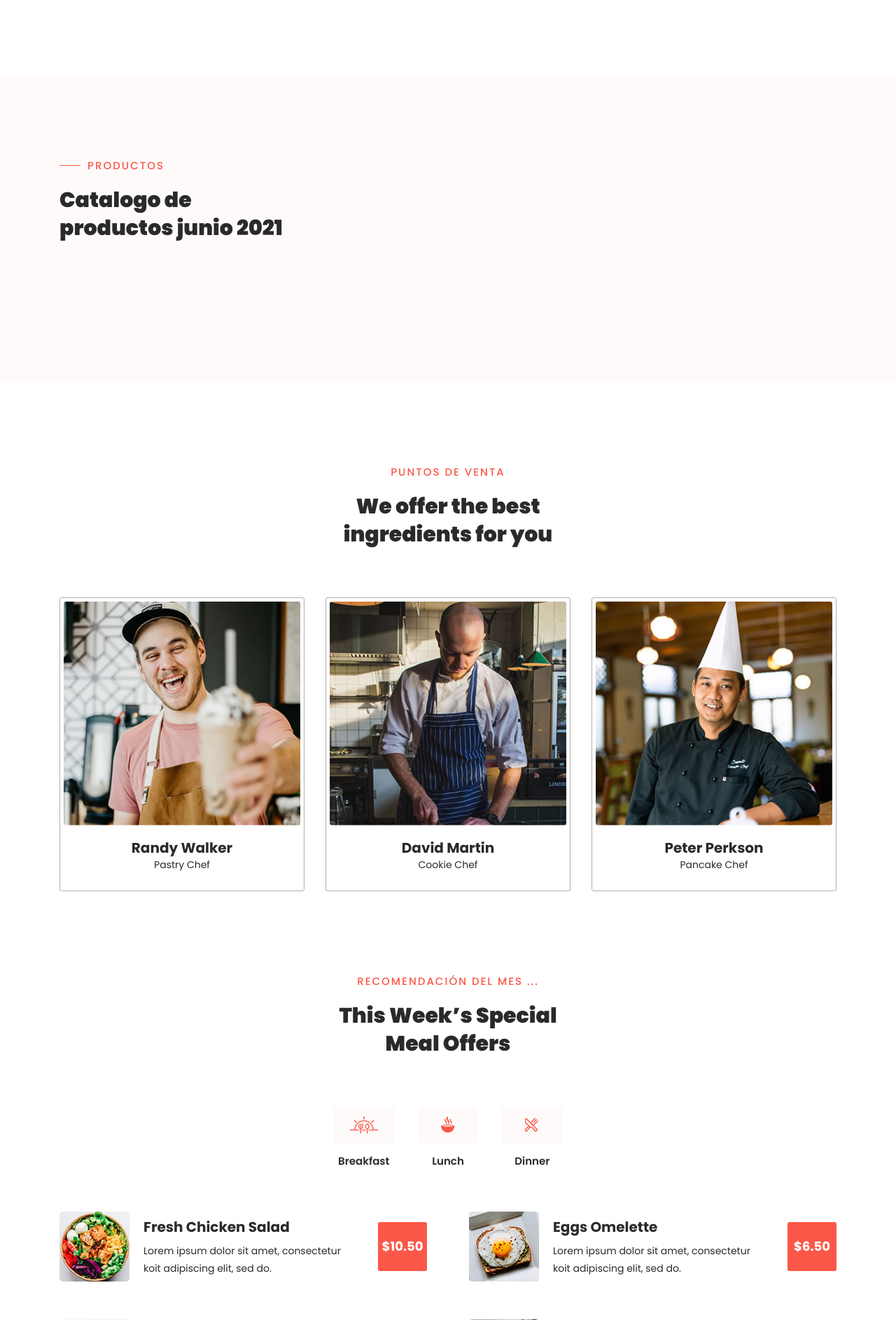
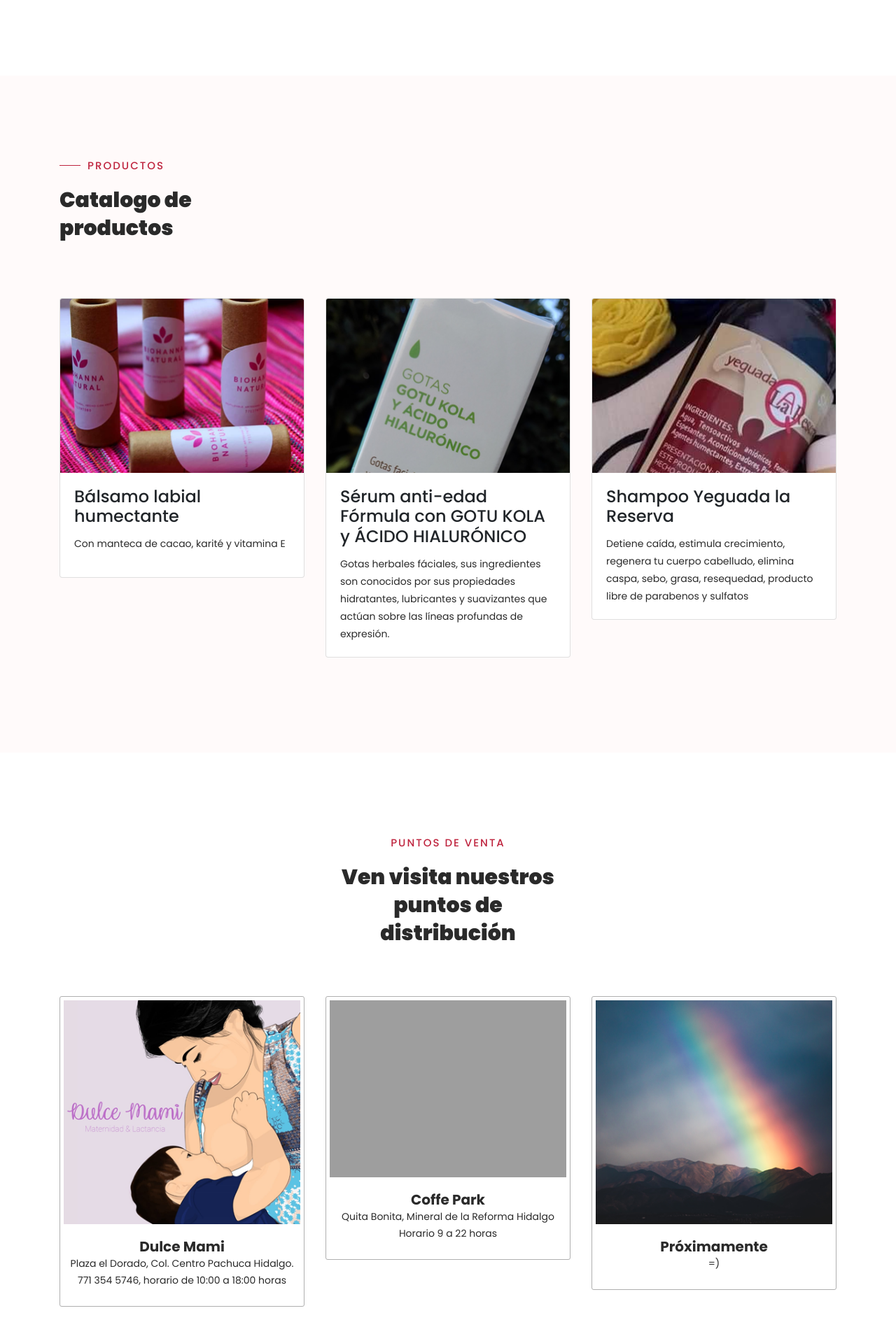
Before and after one commit to dlunna/al.d21.hshop, a Django app: page / in a window 1280 px wide. Shown: the part 1600-3487 px from the top of the page at 70% size. Run offline with Django 3.2, Linux system fonts and the light colour scheme; some libraries are stand-ins or nearby versions; grey boxes are pictures that could not be loaded.

Commit message:
primera version para revisión

```diff
--- a/project/core/static/core/assets/css/templatemo-klassy-cafe.css
+++ b/project/core/static/core/assets/css/templatemo-klassy-cafe.css
@@ -174,7 +174,7 @@
 .section-heading h6 {
   position: relative;
   font-size: 15px;
-  color: #fb5849;
+  color: #BF253F;
   font-weight: 500;
   letter-spacing: 2px;
   text-transform: uppercase;
@@ -188,7 +188,7 @@
   position: absolute;
   left: 0;
   top: 8px;
-  background-color: #fb5849;
+  background-color: #BF253F;
 }
 
 .section-heading h2 {
@@ -1451,7 +1451,7 @@
   right: 0;
   width: 70px;
   height: 70px;
-  background-color: #fb5849;
+  background-color: #BF253F; /* este es el color general de todo */
   display: inline-block;
   text-align: center;
   line-height: 70px;
--- a/project/core/templates/core/katy.html
+++ b/project/core/templates/core/katy.html
@@ -39,19 +39,10 @@
                             <li class="scroll-to-section"><a href="#about">Acerca de</a></li>
 
 
-                            <li class="scroll-to-section"><a href="#menu">Menu</a></li>
-                            <li class="scroll-to-section"><a href="#chefs">Chefs</a></li>
-                            <li class="submenu">
-                                <a href="javascript:;">Features</a>
-                                <ul>
-                                    <li><a href="#">Features Page 1</a></li>
-                                    <li><a href="#">Features Page 2</a></li>
-                                    <li><a href="#">Features Page 3</a></li>
-                                    <li><a href="#">Features Page 4</a></li>
-                                </ul>
-                            </li>
+                            <li class="scroll-to-section"><a href="#menu">Productos</a></li>
+                            <li class="scroll-to-section"><a href="#chefs">Puntos de venta</a></li>
                             <!-- <li class=""><a rel="sponsored" href="https://templatemo.com" target="_blank">External URL</a></li> -->
-                            <li class="scroll-to-section"><a href="#reservation">Contact Us</a></li>
+                            <li class="scroll-to-section"><a href="#reservation">Pedidos</a></li>
                         </ul>
                         <a class='menu-trigger'>
                             <span>Menu</span>
@@ -150,13 +141,13 @@
                         {% block contenido %}{% endblock %}</p>
                         <div class="row">
                             <div class="col-4">
-                                <img src="{% static 'core/assets/images/about-thumb-01.jpg' %}" alt="">
+                                <img src="{% static 'core/images/about-thumb-01.png' %}" alt="Photo by freestocks on Unsplash">
                             </div>
                             <div class="col-4">
-                                <img src="{% static 'core/assets/images/about-thumb-02.jpg' %}" alt="">
+                                <img src="{% static 'core/images/about-thumb-02.png' %}" alt="Photo by Julian Florez on Unsplash">
                             </div>
                             <div class="col-4">
-                                <img src="{% static 'core/assets/images/about-thumb-03.jpg' %}" alt="">
+                                <img src="{% static 'core/images/about-thumb-03.png' %}" alt="Photo by Ryan 'O' Niel on Unsplash">
                             </div>
                         </div>
                     </div>
@@ -177,98 +168,94 @@
     </section>
     <!-- ***** About Area Ends ***** -->
 
+
+
+
+
+
+
     <!-- ***** Menu Area Starts ***** -->
     <section class="section" id="menu">
+
         <div class="container">
             <div class="row">
                 <div class="col-lg-4">
                     <div class="section-heading">
+
                         <h6>Productos</h6>
-                        <h2>Catalogo de productos junio 2021</h2>
+                        <h2>Catalogo de productos</h2>
                     </div>
                 </div>
             </div>
         </div>
-        <div class="menu-item-carousel">
-            <div class="col-lg-12">
-                <div class="owl-menu-item owl-carousel">
-                    <div class="item">
-                        <div class='card card1'>
-                            <div class="price"><h6>$14</h6></div>
-                            <div class='info'>
-                              <h1 class='title'>Chocolate Cake</h1>
-                              <p class='description'>Lorem ipsum dolor sit amet, consectetur adipiscing elit, sedii do eiusmod teme.</p>
-                              <div class="main-text-button">
-                                  <div class="scroll-to-section"><a href="#reservation">Make Reservation <i class="fa fa-angle-down"></i></a></div>
+
+
+        <!-- otro carrusel -->
+
+        <!-- otro carrusel fin -->
+
+
+
+        <!-- carousel card START -->
+
+<div class="container">
+
+    <div class="row">
+
+
+            <div class="col-12">
+
+                            <div class="row">
+
+                                <div class="col-md-4 mb-3">
+                                    <div class="card">
+                                        <img class="img-fluid" alt="bálsamo labial" src="{% static 'core/images/producto-01.png' %}">
+                                        <div class="card-body">
+                                            <h4 class="card-title">Bálsamo labial humectante</h4>
+                                            <p class="card-text">Con manteca de cacao, karité y vitamina E</p>
                                         </div>
                                     </div>
                                 </div>
-                    </div>
-                    <div class="item">
-                        <div class='card card2'>
-                            <div class="price"><h6>$22</h6></div>
-                            <div class='info'>
-                              <h1 class='title'>Klassy Pancake</h1>
-                              <p class='description'>Lorem ipsum dolor sit amet, consectetur adipiscing elit, sedii do eiusmod teme.</p>
-                              <div class="main-text-button">
-                                  <div class="scroll-to-section"><a href="#reservation">Make Reservation <i class="fa fa-angle-down"></i></a></div>
+
+                                <div class="col-md-4 mb-3">
+                                    <div class="card">
+                                        <img class="img-fluid" alt="sérum anti-edad" src="{% static 'core/images/producto-02.png' %}">
+                                        <div class="card-body">
+                                            <h4 class="card-title">Sérum anti-edad Fórmula con GOTU KOLA y ÁCIDO HIALURÓNICO</h4>
+                                            <p class="card-text">Gotas herbales fáciales, sus ingredientes son conocidos por sus propiedades hidratantes, lubricantes y suavizantes que actúan sobre las líneas profundas de expresión.
+</p>
                                         </div>
                                     </div>
                                 </div>
-                    </div>
-                    <div class="item">
-                        <div class='card card3'>
-                            <div class="price"><h6>$18</h6></div>
-                            <div class='info'>
-                              <h1 class='title'>Tall Klassy Bread</h1>
-                              <p class='description'>Lorem ipsum dolor sit amet, consectetur adipiscing elit, sedii do eiusmod teme.</p>
-                              <div class="main-text-button">
-                                  <div class="scroll-to-section"><a href="#reservation">Make Reservation <i class="fa fa-angle-down"></i></a></div>
+
+                                <div class="col-md-4 mb-3">
+                                    <div class="card">
+                                        <img class="img-fluid" alt="shampoo" src="{% static 'core/images/producto-03.png' %}">
+                                        <div class="card-body">
+                                            <h4 class="card-title">Shampoo Yeguada la Reserva</h4>
+                                            <p class="card-text">Detiene caída, estimula crecimiento, regenera tu cuerpo cabelludo, elimina caspa, sebo, grasa, resequedad, producto libre de parabenos y sulfatos</p>
                                         </div>
                                     </div>
                                 </div>
+
                             </div>
-                    <div class="item">
-                        <div class='card card4'>
-                            <div class="price"><h6>$10</h6></div>
-                            <div class='info'>
-                              <h1 class='title'>Blueberry CheeseCake</h1>
-                              <p class='description'>Lorem ipsum dolor sit amet, consectetur adipiscing elit, sedii do eiusmod teme.</p>
-                              <div class="main-text-button">
-                                  <div class="scroll-to-section"><a href="#reservation">Make Reservation <i class="fa fa-angle-down"></i></a></div>
+
+
+            </div>
+
     </div>
 </div>
-                        </div>
-                    </div>
-                    <div class="item">
-                        <div class='card card5'>
-                            <div class="price"><h6>$8.50</h6></div>
-                            <div class='info'>
-                              <h1 class='title'>Klassy Cup Cake</h1>
-                              <p class='description'>Lorem ipsum dolor sit amet, consectetur adipiscing elit, sedii do eiusmod teme.</p>
-                              <div class="main-text-button">
-                                  <div class="scroll-to-section"><a href="#reservation">Make Reservation <i class="fa fa-angle-down"></i></a></div>
-                              </div>
-                            </div>
-                        </div>
-                    </div>
-                    <div class="item">
-                        <div class='card card3'>
-                            <div class="price"><h6>$7.25</h6></div>
-                            <div class='info'>
-                              <h1 class='title'>Klassic Cake</h1>
-                              <p class='description'>Lorem ipsum dolor sit amet, consectetur adipiscing elit, sedii do eiusmod teme.</p>
-                              <div class="main-text-button">
-                                  <div class="scroll-to-section"><a href="#reservation">Make Reservation <i class="fa fa-angle-down"></i></a></div>
-                              </div>
-                            </div>
-                        </div>
-                    </div>
-                </div>
-            </div>
-        </div>
+
+        <!-- carousel card ENDs -->
+
+
+
+
     </section>
     <!-- ***** Menu Area Ends ***** -->
+
+
+
 
     <!-- ***** Chefs Area Starts ***** -->
     <section class="section" id="chefs">
@@ -277,7 +264,7 @@
                 <div class="col-lg-4 offset-lg-4 text-center">
                     <div class="section-heading">
                         <h6>Puntos de venta</h6>
-                        <h2>We offer the best ingredients for you</h2>
+                        <h2>Ven visita nuestros puntos de distribución </h2>
                     </div>
                 </div>
             </div>
@@ -287,15 +274,18 @@
                         <div class="thumb">
                             <div class="overlay"></div>
                             <ul class="social-icons">
-                                <li><a href="#"><i class="fa fa-facebook"></i></a></li>
-                                <li><a href="#"><i class="fa fa-twitter"></i></a></li>
-                                <li><a href="#"><i class="fa fa-instagram"></i></a></li>
+                                <li><a href="https://www.facebook.com/EcopipoDulceMami"><i class="fa fa-facebook"></i></a></li>
+                                <!--<li><a href="#"><i class="fa fa-twitter"></i></a></li>
+                                <li><a href="#"><i class="fa fa-instagram"></i></a></li>-->
                             </ul>
-                            <img src="{% static 'core/assets/images/chefs-01.jpg' %}" alt="Chef #1">
+                            <img src="{% static 'core/images/store-01.png' %}" alt="Dulce Mami">
                         </div>
                         <div class="down-content">
-                            <h4>Randy Walker</h4>
-                            <span>Pastry Chef</span>
+                            <h4>Dulce Mami</h4>
+                            <span>Plaza el Dorado, Col. Centro Pachuca Hidalgo.<br>
+                            771 354 5746, horario de 10:00 a 18:00 horas</span>
+
+
                         </div>
                     </div>
                 </div>
@@ -308,11 +298,12 @@
                                 <li><a href="#"><i class="fa fa-twitter"></i></a></li>
                                 <li><a href="#"><i class="fa fa-behance"></i></a></li>
                             </ul>
-                            <img src="{% static 'core/assets/images/chefs-02.jpg' %}" alt="Chef #2">
+                            <img src="{% static 'core/images/store-02.png' %}" alt="Coffe Park">
                         </div>
                         <div class="down-content">
-                            <h4>David Martin</h4>
-                            <span>Cookie Chef</span>
+                            <h4>Coffe Park</h4>
+                            <span>Quita Bonita, Mineral de la Reforma Hidalgo<br>
+                                Horario 9 a 22 horas</span>
                         </div>
                     </div>
                 </div>
@@ -325,11 +316,11 @@
                                 <li><a href="#"><i class="fa fa-twitter"></i></a></li>
                                 <li><a href="#"><i class="fa fa-google"></i></a></li>
                             </ul>
-                            <img src="{% static 'core/assets/images/chefs-03.jpg' %}" alt="Chef #3">
+                            <img src="{% static 'core/images/store-03.png' %}" alt="Próximamente">
                         </div>
                         <div class="down-content">
-                            <h4>Peter Perkson</h4>
-                            <span>Pancake Chef</span>
+                            <h4>Próximamente</h4>
+                            <span>=)</span>
                         </div>
                     </div>
                 </div>
@@ -340,14 +331,18 @@
 
 
 
-    <!-- ***** Menu Area Starts ***** -->
+
+
+
+    <!-- ***** Precios productos Start ***** -->
+    <!--
     <section class="section" id="offers">
         <div class="container">
             <div class="row">
                 <div class="col-lg-4 offset-lg-4 text-center">
                     <div class="section-heading">
                         <h6>Recomendación del mes ...</h6>
-                        <h2>This Week’s Special Meal Offers</h2>
+                        <h2>Promociones disponibles para el mes de Agosto</h2>
                     </div>
                 </div>
             </div>
@@ -604,7 +599,12 @@
             </div>
         </div>
     </section>
-    <!-- ***** Chefs Area Ends ***** -->
+    -->
+    <!-- ***** Precios productos Ends ***** -->
+
+
+
+
 
 
 
@@ -624,7 +624,9 @@
                                 <div class="phone">
                                     <i class="fa fa-phone"></i>
                                     <h4>Whatsapp</h4>
-                                    <span>7711234567<br><a href="#">7711234567</a></span>
+                                    <span>
+                                        <a href="https://api.whatsapp.com/send?phone=527712797580&text=Hola%20bienvenido%20a%20HannaShop">7712794580</a>
+                                    </span>
                                 </div>
                             </div>
                             <div class="col-lg-6">
@@ -668,7 +670,9 @@
                 </div>
                 <div class="col-lg-4">
                     <div class="logo">
-                        <a href="index.html"><img src="{% static 'core/assets/images/white-logo.png' %}" alt=""></a>
+                        <!--<a href="index.html"><img src="{% static 'core/assets/images/white-logo.png' %}" alt=""></a>-->
+                        <a href="index.html"><img src="{% static 'core/images/hshop_brand.jpg' %}" align="Hanna Shop MX"></a>
+
                     </div>
                 </div>
                 <div class="col-lg-4 col-xs-12">
```
Also changed, not shown: other parts of project/core/static/core/assets/css/templatemo-klassy-cafe.css (+31 -31 lines), project/core/static/core/images/about-thumb-01.png (added), project/core/static/core/images/about-thumb-02.png (added), project/core/static/core/images/about-thumb-03.png (added), project/core/static/core/images/delivery-bg.png (added), project/core/static/core/images/producto-01.png (added), project/core/static/core/images/producto-02.png (added), project/core/static/core/images/producto-03.png (added), project/core/static/core/images/store-01.png (added), project/core/static/core/images/store-03.png (added), 1 other file. Lines whose indentation alone changed are shown as unchanged.
